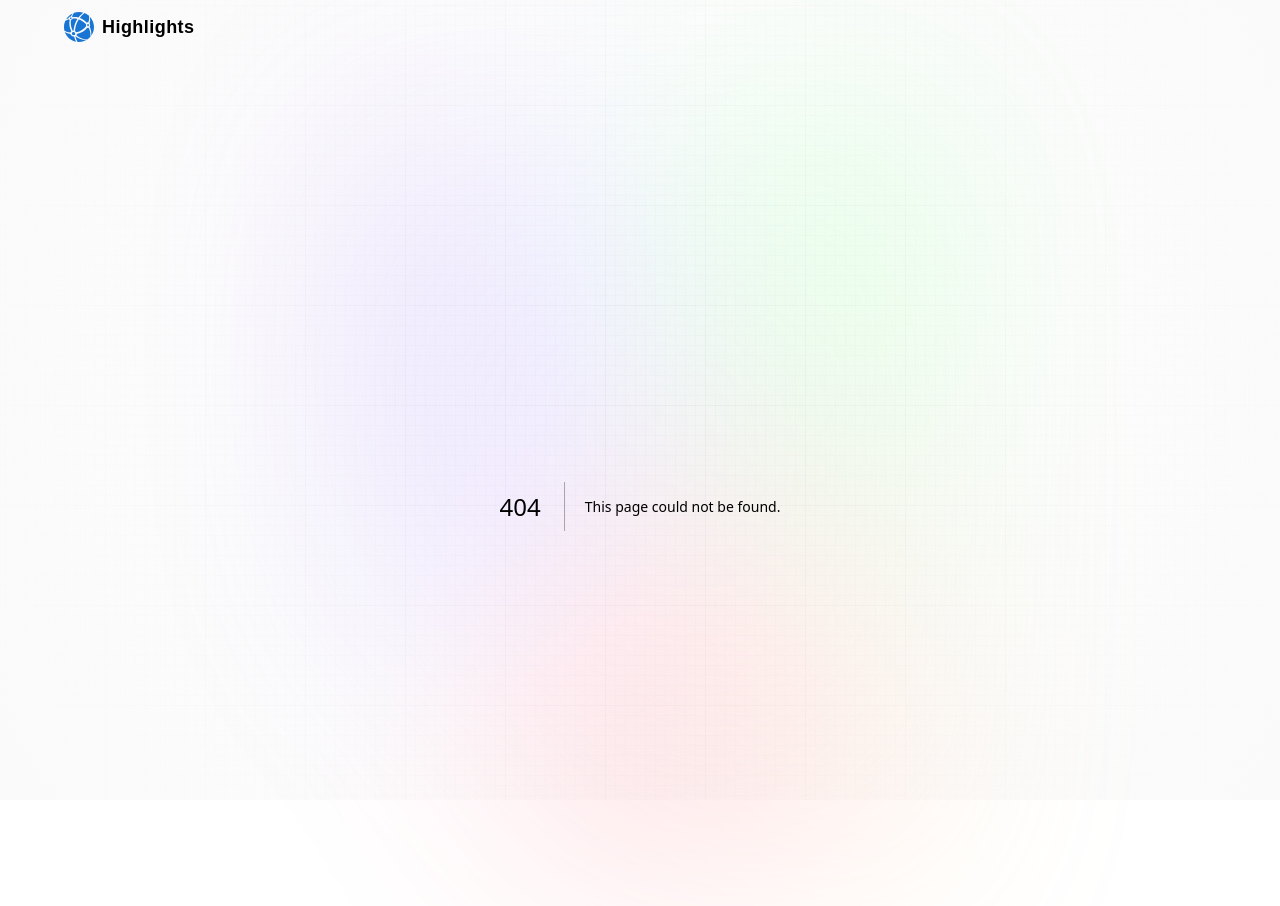
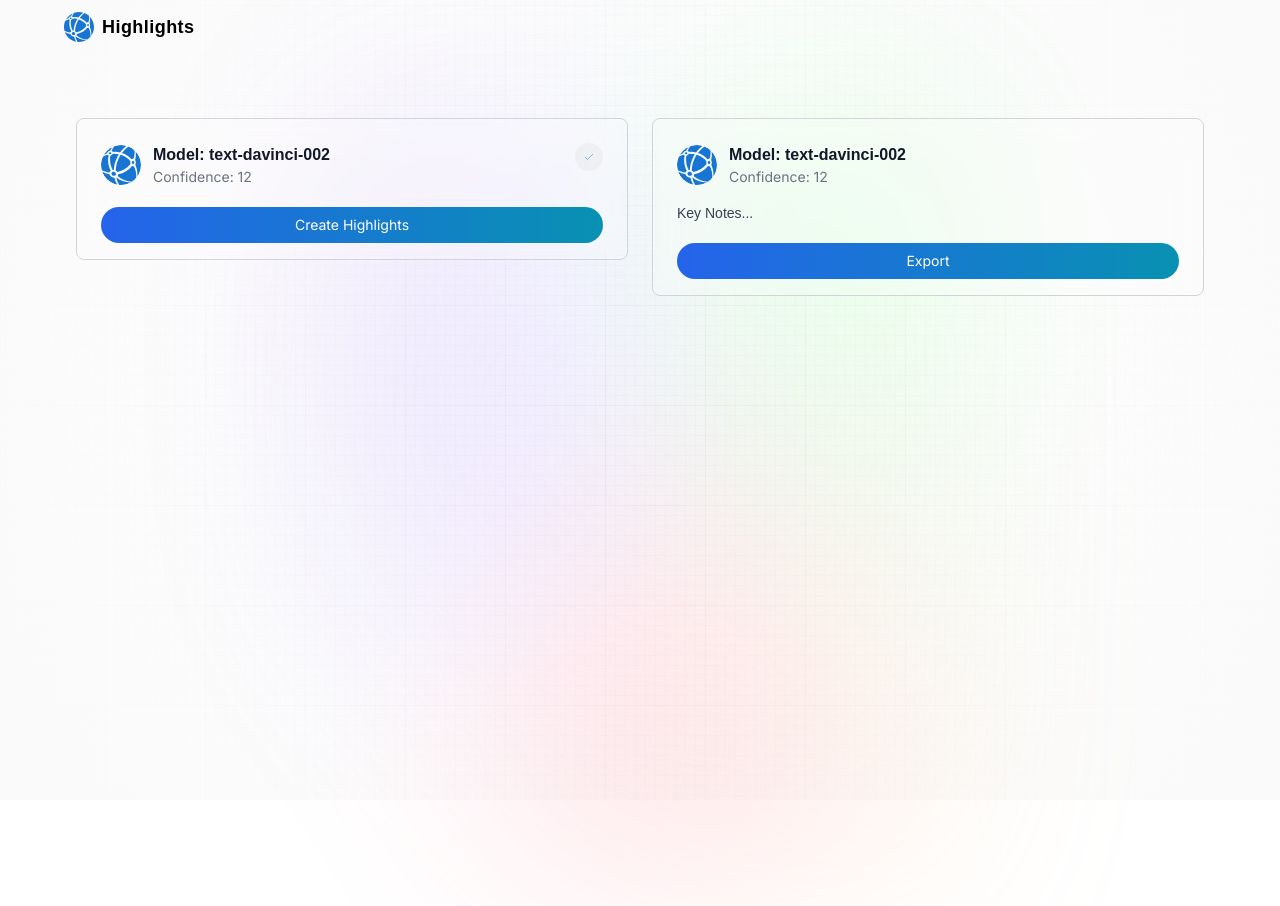
Before and after one commit to ashutosh-s15/highlights, a Next.js app: page /create-highlights in a window 1280 px wide. Before the commit this address had no page. After the commit the page ends 800 px from the top, so only its background shows below. Built offline with nearby package versions, Linux system fonts and the light colour scheme.

Commit message:
feat: add create highlights page

```diff
--- /dev/null
+++ b/app/create-highlights/page.jsx
@@ -0,0 +1,43 @@
+'use client';
+
+import { useState } from 'react';
+import { useAtom } from 'jotai';
+import { textOutputAtom } from '@atoms/textOutput';
+import TextOutput from '@components/TextOutput';
+import HighlightsCard from '@components/HighlightsCard';
+
+const text =
+  "Hey Rahul, Manish here. Hi Manish, what's up. So I called to talk about the trip's location. I've been thinking, and what do you reckon about Hawaii for our next adventure? It has those beautiful beaches, lush jungles, and incredible volcanoes. Yes, I think that will be great. Hawaii offers a perfect mix of relaxation and adventure. We can lounge on the pristine beaches, go hiking in the rainforests, and even explore some fascinating volcanic landscapes. It's a diverse destination with plenty of activities to choose from. But, just to make sure, are there any other places you had in mind? I'm open to suggestions and want this trip to be amazing for both of us.";
+
+const CreateHighlights = () => {
+  const [keyPoints, setKeyPoints] = useState([]);
+  const [textOutput] = useAtom(textOutputAtom);
+
+  const handleExtract = async () => {
+    try {
+      const response = await fetch('/api/highlights', {
+        method: 'POST',
+        body: JSON.stringify({
+          text: textOutput,
+          model: 'text-davinci-002',
+        }),
+      });
+      const data = await response.json();
+      console.log('data: ', data);
+      if (response.ok && Array.isArray(data.points)) {
+        setKeyPoints(data.points);
+        /* todo: add success toast */
+      }
+    } catch (e) {
+      console.log(e);
+    }
+  };
+  return (
+    <div className="md:flex w-full">
+      <TextOutput text={textOutput} handleExtract={handleExtract} />
+      <HighlightsCard keyPoints={keyPoints} />
+    </div>
+  );
+};
+
+export default CreateHighlights;
--- /dev/null
+++ b/components/HighlightsCard.jsx
@@ -0,0 +1,66 @@
+'use client';
+
+import { useState } from 'react';
+import Image from 'next/image';
+
+const HighlightsCard = ({ keyPoints }) => {
+  const [copied, setCopied] = useState('');
+
+  const handleCopy = () => {
+    setCopied(text);
+    navigator.clipboard.writeText(text);
+    setTimeout(() => setCopied(''), 3000);
+  };
+
+  console.log('key: ', keyPoints);
+  return (
+    <div className="highlights_card">
+      <div className="flex justify-between items-start gap-5">
+        <div className="flex-1 flex justify-start items-center gap-3 cursor-pointer">
+          <Image
+            src="/assets/images/logo.svg"
+            alt="logo"
+            width={40}
+            height={40}
+            className="rounded-full object-contain"
+          />
+
+          <div className="flex flex-col">
+            <h3 className="font-satoshi font-semibold text-gray-900">
+              Model: text-davinci-002
+            </h3>
+            <p className="font-inter text-sm text-gray-500">Confidence: 12</p>
+          </div>
+        </div>
+
+        {/* <div className="copy_btn" onClick={handleCopy}>
+          <Image
+            src={
+              copied === text
+                ? '/assets/icons/tick.svg'
+                : '/assets/icons/copy.svg'
+            }
+            alt="copy"
+            width={12}
+            height={12}
+          />
+        </div> */}
+      </div>
+
+      {keyPoints && keyPoints?.length > 0 ? (
+        <ul className="my-4 font-satoshi text-sm text-gray-700">
+          {keyPoints.map((str, index) => (
+            <li key={index}>{str}</li>
+          ))}
+        </ul>
+      ) : (
+        <p className="my-4 font-satoshi text-sm text-gray-700">Key Notes...</p>
+      )}
+      <button className="mt-5 w-full cta_btn" onClick={() => {}}>
+        Export
+      </button>
+    </div>
+  );
+};
+
+export default HighlightsCard;
--- a/components/TextGenerator.jsx
+++ b/components/TextGenerator.jsx
@@ -1,12 +1,16 @@
 'use client';
 import { useState } from 'react';
+import { useRouter } from 'next/navigation';
+import { useAtom } from 'jotai';
+import { textOutputAtom } from '@atoms/textOutput';
 
 const TextGenerator = () => {
   const [formData, setFormData] = useState(null);
-  const [output, setOutput] = useState('');
   const [isButtonDisabled, setIsButtonDisabled] = useState(true);
+  const [textOutput, setTextOutput] = useAtom(textOutputAtom);
+  const router = useRouter();
 
-  const getInput = e => {
+  const getAudioInput = e => {
     const target = e.target;
     const file = target.files[0];
 
@@ -31,19 +35,22 @@ const TextGenerator = () => {
           body: formData,
         }
       );
+      const data = await res.json();
 
-      const data = await res.json();
-      console.log('Data: ', data);
-      setOutput(data.text);
+      // navigate to create highlights page
+      if (res.ok) {
+        setTextOutput(data.text);
+        router.push('/create-highlights');
+      }
     } catch (e) {
-      console.log('error: ', e);
+      console.log(e);
     }
   };
 
   return (
     <div className="flex flex-col items-center p-16">
       <input
-        onChange={getInput}
+        onChange={getAudioInput}
         type="file"
         className="block w-full text-sm text-slate-500
           file:mr-4 file:py-2 file:px-4
@@ -52,6 +59,7 @@ const TextGenerator = () => {
           file:bg-black file:text-white
           hover:file:bg-[#1975D4] hover:file:text-black
           hover:file:bg-opacity-25  hover:cursor-pointer
+          hover:file:cursor-pointer
         "
       />
       <button
--- /dev/null
+++ b/components/TextOutput.jsx
@@ -0,0 +1,59 @@
+'use client';
+
+import { useState } from 'react';
+import Image from 'next/image';
+
+const TextOutput = ({ text, handleExtract }) => {
+  const [copied, setCopied] = useState('');
+
+  const handleCopy = () => {
+    setCopied(text);
+    navigator.clipboard.writeText(text);
+    setTimeout(() => setCopied(''), 3000);
+  };
+
+  return (
+    <div className="text_result">
+      <div className="flex justify-between items-start gap-5">
+        <div className="flex-1 flex justify-start items-center gap-3 cursor-pointer">
+          <Image
+            src="/assets/images/logo.svg"
+            alt="logo"
+            width={40}
+            height={40}
+            className="rounded-full object-contain"
+          />
+
+          <div className="flex flex-col">
+            <h3 className="font-satoshi font-semibold text-gray-900">
+              Model: text-davinci-002
+            </h3>
+            <p className="font-inter text-sm text-gray-500">Confidence: 12</p>
+          </div>
+        </div>
+
+        <div className="copy_btn" onClick={handleCopy}>
+          <Image
+            src={
+              copied === text
+                ? '/assets/icons/tick.svg'
+                : '/assets/icons/copy.svg'
+            }
+            alt="copy"
+            width={12}
+            height={12}
+          />
+        </div>
+      </div>
+
+      <p className="my-4 font-satoshi text-sm text-gray-700">{text}</p>
+      {handleExtract && (
+        <button className="mt-5 w-full cta_btn" onClick={handleExtract}>
+          Create Highlights
+        </button>
+      )}
+    </div>
+  );
+};
+
+export default TextOutput;
--- a/package.json
+++ b/package.json
@@ -9,9 +9,11 @@
     "lint": "next lint"
   },
   "dependencies": {
+    "jotai": "^2.5.0",
+    "next": "14.0.1",
+    "openai": "^4.14.2",
     "react": "^18",
-    "react-dom": "^18",
-    "next": "14.0.1"
+    "react-dom": "^18"
   },
   "devDependencies": {
     "autoprefixer": "^10.0.1",
--- a/styles/globals.css
+++ b/styles/globals.css
@@ -148,9 +148,14 @@
   @apply text-sm font-inter text-gray-700 hover:text-gray-500 font-medium;
 }
 
-/* PromptCard Component */
-.prompt_card {
-  @apply flex-1 break-inside-avoid rounded-lg border border-gray-300 bg-white/20 bg-clip-padding p-6 pb-4 backdrop-blur-lg backdrop-filter md:w-[360px] w-full h-fit;
+/* TextResult Component */
+.text_result {
+  @apply flex-1 break-inside-avoid rounded-lg border border-gray-300 bg-white/20 bg-clip-padding p-6 pb-4 backdrop-blur-lg backdrop-filter md:w-[360px] w-full h-fit md:m-[12px];
+}
+
+/* HighlightsCard Component */
+.highlights_card {
+  @apply flex-1 break-inside-avoid rounded-lg border border-gray-300 bg-white/20 bg-clip-padding p-6 pb-4 backdrop-blur-lg backdrop-filter md:w-[360px] w-full h-fit md:m-[12px];
 }
 
 .flex-center {
```
Also changed, not shown: 1 other file (tests, documents, lock files or other folders).
